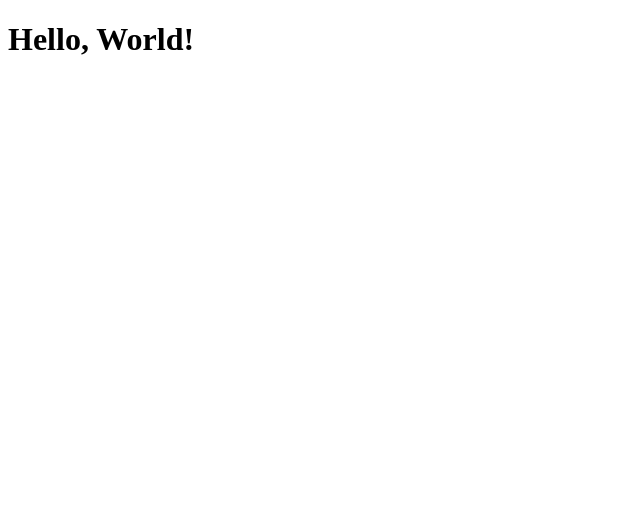
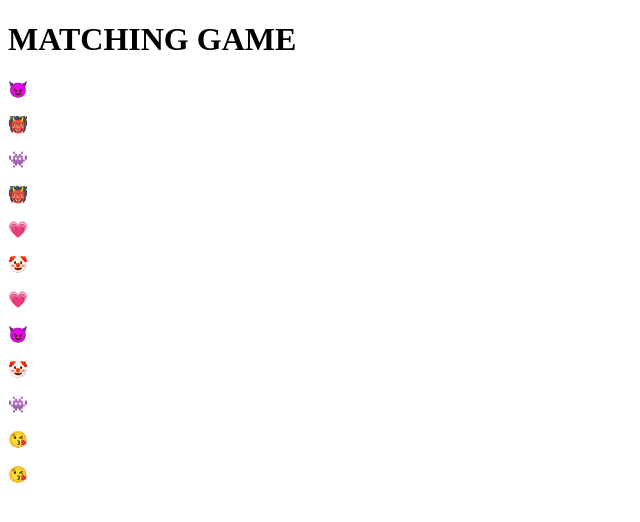
Before and after one commit to GracieLouFreebush22/Matching-Pairs-Game, a React (Create React App) app: page / in a window 1280 px wide. Shown: the top 522 px of the page, without its empty margins (0-640 px from the left). Built offline with nearby package versions, Linux system fonts and the light colour scheme; the HTML template or start-up script is replaced by a standard one.

Commit message:
game started

```diff
--- a/src/App.tsx
+++ b/src/App.tsx
@@ -1,7 +1,12 @@
+import { Board } from "./components/Board";
 import { greet } from "./utils/greet";
 
 function App(): JSX.Element {
-  return <h1>{greet("World")}</h1>;
+  return (
+  <>
+  <Board/>
+  </>
+  )
 }
 
 export default App;
--- /dev/null
+++ b/src/components/Board.css
@@ -0,0 +1,4 @@
+.game-board{
+    display: grid;
+    grid-column: 3 /1 ;
+}
--- /dev/null
+++ b/src/components/Board.tsx
@@ -0,0 +1,25 @@
+import { makeCards } from "../utils/makeCards"
+
+
+export function Board():JSX.Element{
+    const allCards= makeCards()
+    console.log(allCards)
+    return(
+        <>
+        <div>
+
+            <h1> MATCHING GAME </h1>
+
+        </div>
+        <div>
+            {allCards.map((card,i) => {
+                return(
+                    <div key={card.id} className= "game-board">
+                    <p>{card.emoji}</p>
+                    </div>
+                )
+            })}
+        </div>
+        </>
+    )
+}
--- /dev/null
+++ b/src/utils/makeCards.ts
@@ -0,0 +1,23 @@
+export function makeCards(): CardI[]{
+    const emojis= ['💗', '👾', '😈', '🤡', '😘 ','👹']
+    const emojisBoard: string[]= [...emojis, ...emojis]
+
+   return emojisBoard.map(cardify).sort((a,b) => Math.random() > 0.5 ? -1 : 1)
+
+}
+
+function cardify(emoji: string, index: number): CardI{
+    return {
+        id: index + 1,
+        emoji: emoji,
+        life: "faceDown"
+    }
+}
+
+makeCards()
+
+export interface CardI{
+    id: number,
+    life: "faceUp" | "faceDown" | "removed"
+    emoji: string,
+}
```
Also changed, not shown: src/utils/brainstorm.js (added, +19 -0 lines).
